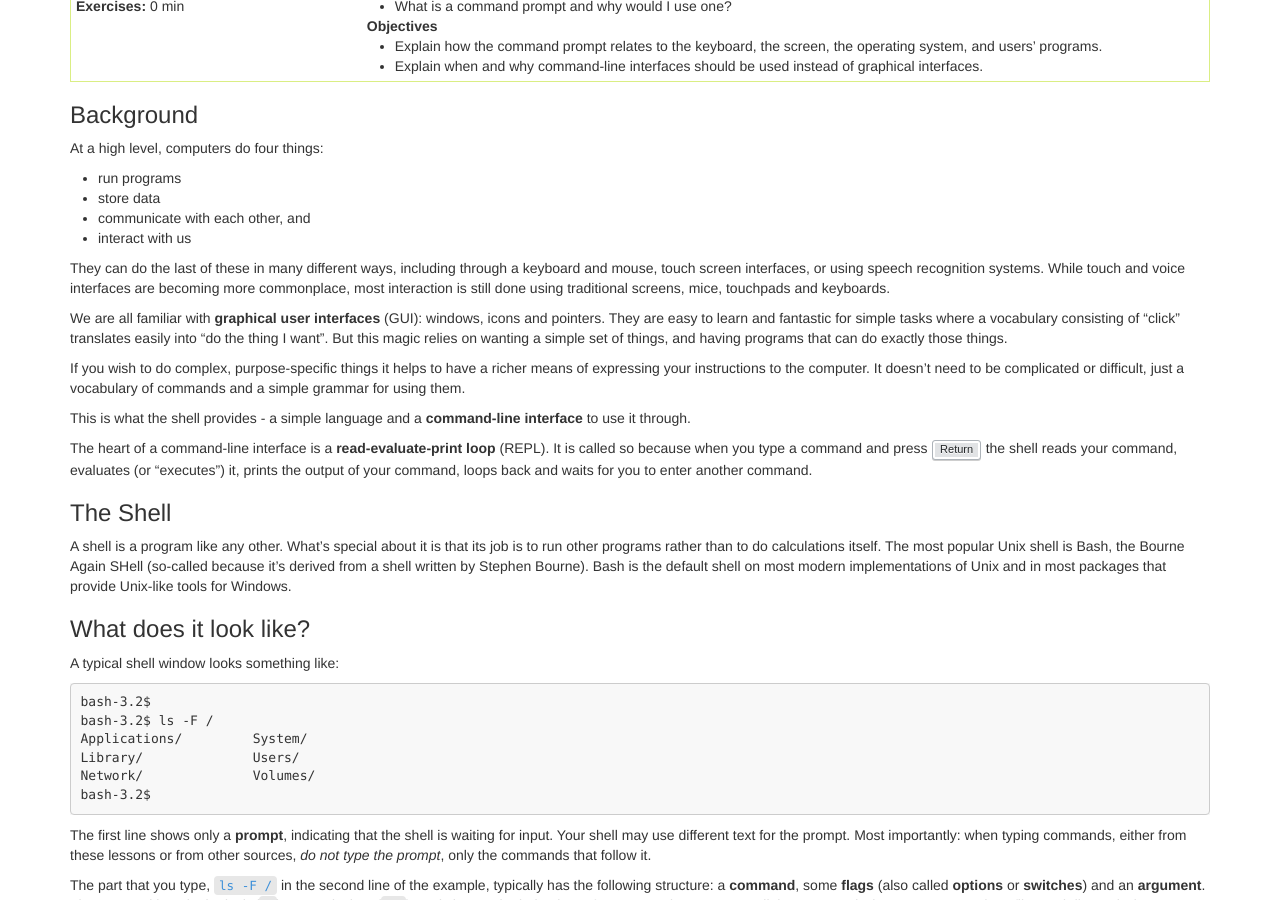
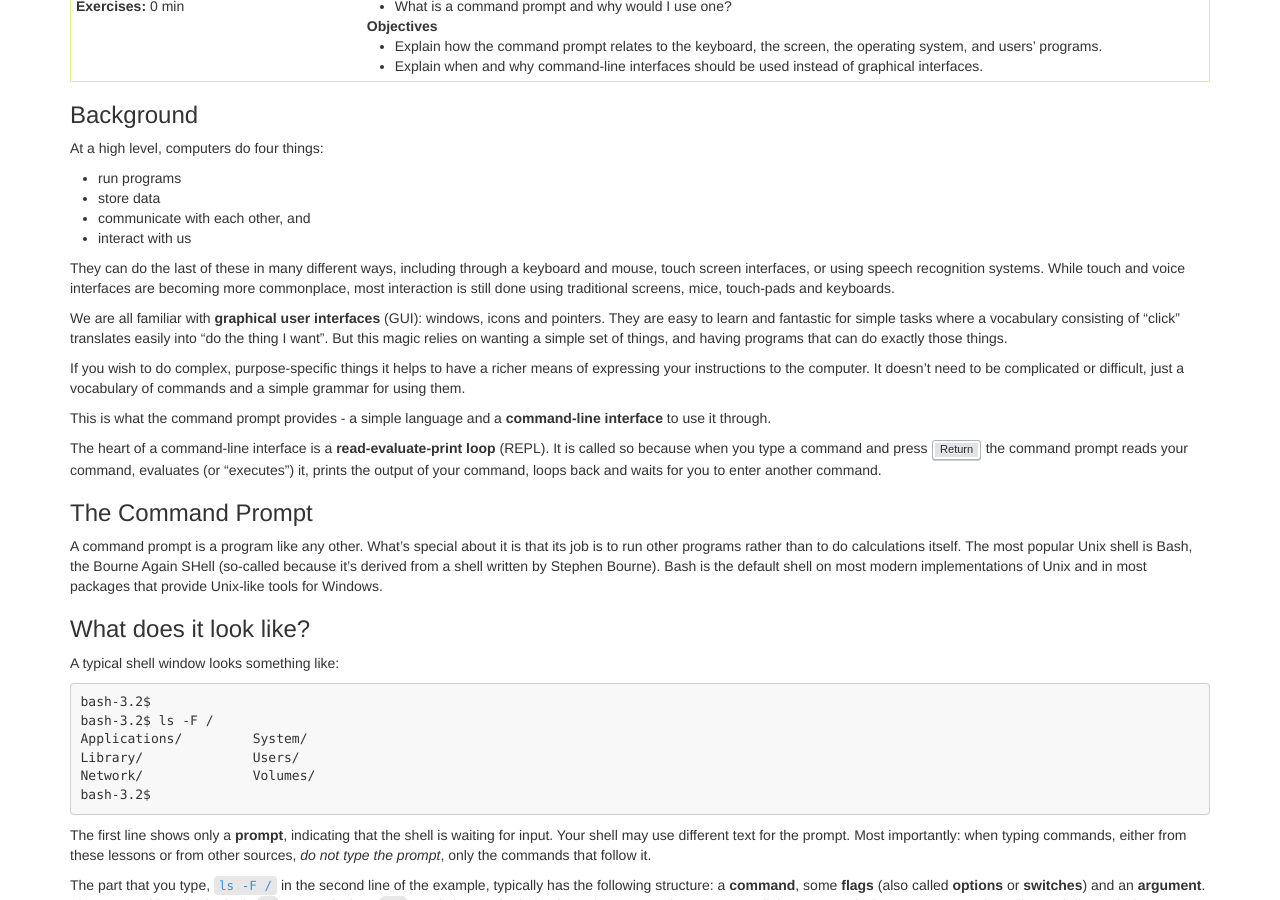
Before and after one commit to LucaDiStasio/wincmd-novice, a Jekyll site: the page built from _episodes/01-intro.md, in a window 1280 px wide and 900 px high, scrolled down 268 px. Built offline with Jekyll 4.4.1, drawn with Linux system fonts in a browser that asks for light colours.

Commit message:
commit on 16/10/2018 at 16:48:57

```diff
--- a/_episodes/01-intro.md
+++ b/_episodes/01-intro.md
@@ -29,7 +29,7 @@ At a high level, computers do four things:
 They can do the last of these in many different ways,
 including through a keyboard and mouse, touch screen interfaces, or using speech recognition systems.
 While touch and voice interfaces are becoming more commonplace, most interaction is still
-done using traditional screens, mice, touchpads and keyboards.
+done using traditional screens, mice, touch-pads and keyboards.
 
 We are all familiar with **graphical user interfaces** (GUI): windows, icons and pointers.
 They are easy to learn and fantastic for simple tasks where a vocabulary consisting of
@@ -40,19 +40,19 @@ If you wish to do complex, purpose-specific things it helps to have a richer mea
 of expressing your instructions to the computer. It doesn't need to be complicated or
 difficult, just a vocabulary of commands and a simple grammar for using them.
 
-This is what the shell provides - a simple language and a **command-line interface**
+This is what the command prompt provides - a simple language and a **command-line interface**
 to use it through.
 
 The heart of a command-line interface is a **read-evaluate-print loop** (REPL). It is called
-so because when you type a command and press <kbd>Return</kbd> the shell
+so because when you type a command and press <kbd>Return</kbd> the command prompt
 reads your command,
 evaluates (or "executes") it,
 prints the output of your command,
 loops back and waits for you to enter another command.
 
-### The Shell
+### The Command Prompt
 
-A shell is a program like any other.
+A command prompt is a program like any other.
 What's special about it is that its job is to run other programs
 rather than to do calculations itself.
 The most popular Unix shell is Bash,
```
